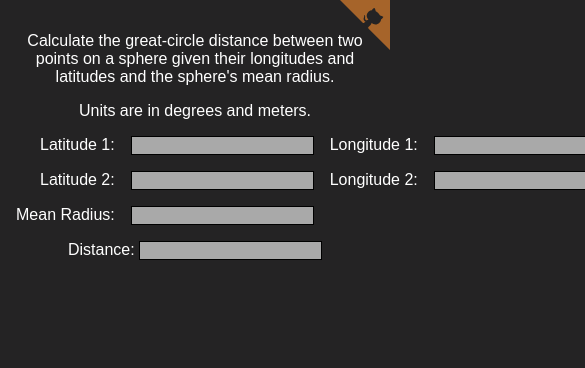
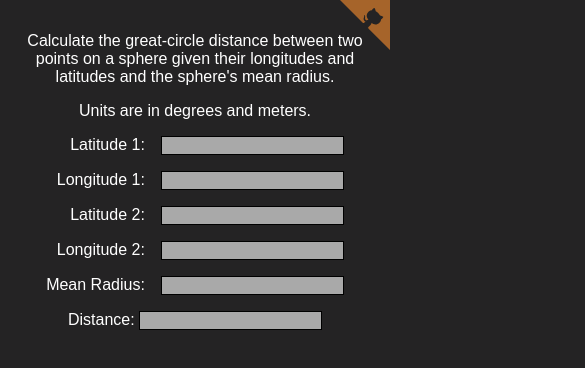
Before and after one commit to rfvgyhn/haversine-calc, a plain HTML site: page index.html in a window 390 px wide. Shown: the top 368 px of the page, 585 px wide, since content can reach past the window. Drawn offline with Linux system fonts and the light colour scheme.

Commit message:
mobile friendly

```diff
--- a/index.html
+++ b/index.html
@@ -30,6 +30,12 @@
                 justify-items: right;
                 width: max-content;
                 margin: 0 auto;
+            }
+
+            @media (max-width: 50rem) {
+                form {
+                    grid-template-columns: repeat(2, max-content);
+                }
             }
 
             input {
```
